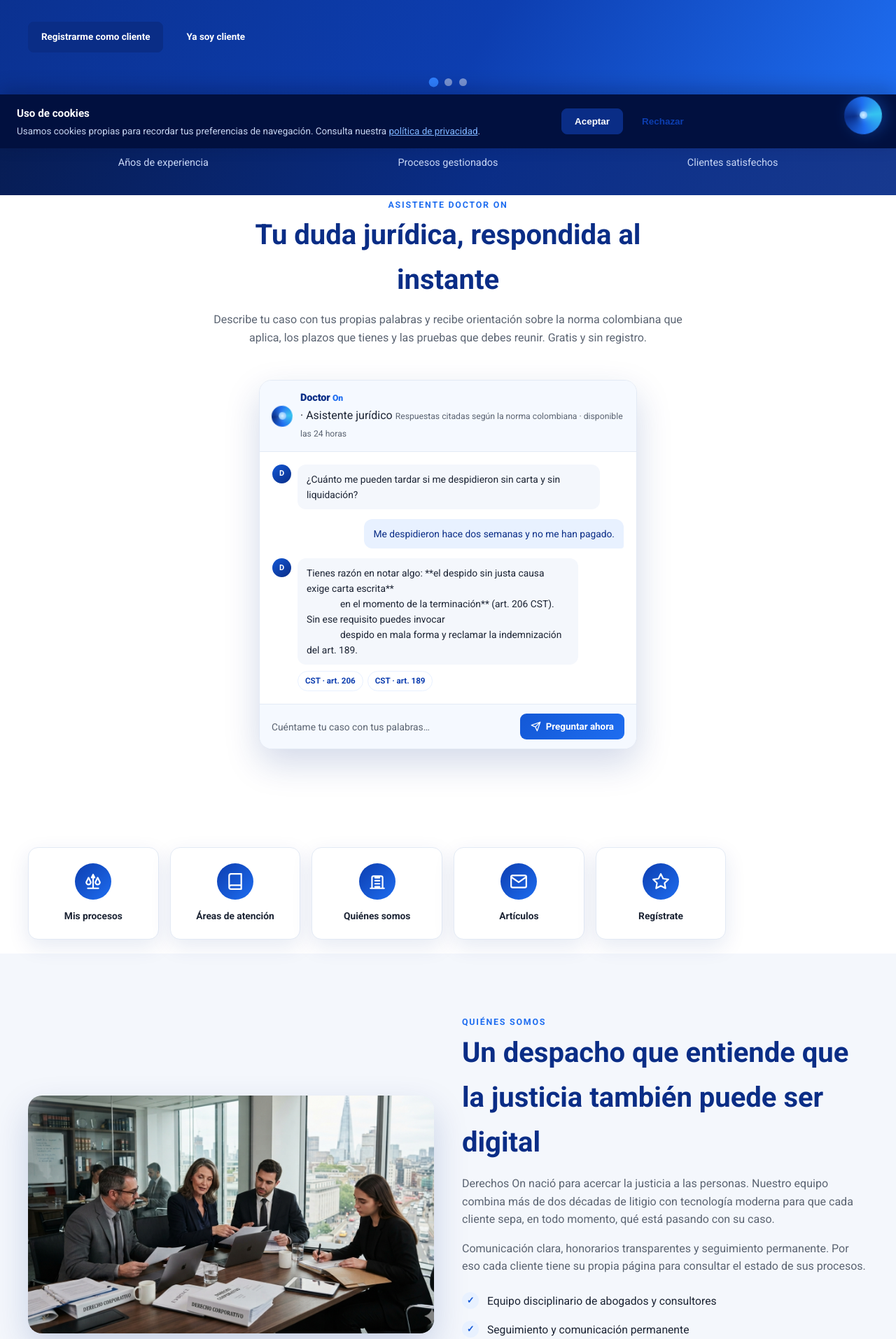
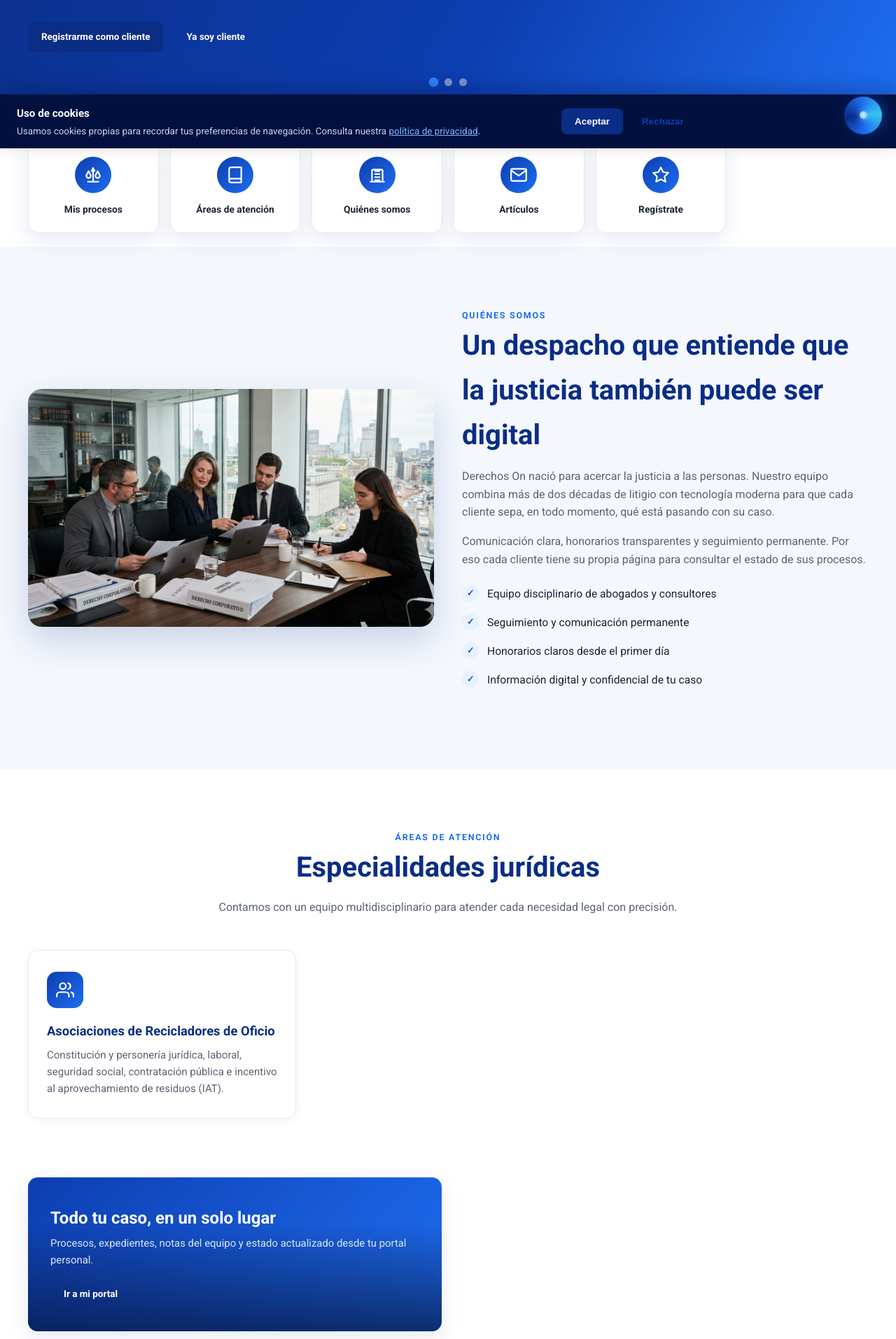
Before and after one commit to DerechosOn/administracion, a Flask app: page / in a window 1280 px wide. Shown: the part 588-2502 px from the top of the page at 70% size. Run offline with Flask 3, Linux system fonts and the light colour scheme; data comes from the database, SQL or seed files in the repository; data that the repository does not hold is empty.

Commit message:
Quita las secciones de cifras y asistente Doctor On de la portada

```diff
--- a/templates/index.html
+++ b/templates/index.html
@@ -74,80 +74,6 @@
   <div class="slider-flechas">
     <button type="button" data-anterior aria-label="Anterior">‹</button>
     <button type="button" data-siguiente aria-label="Siguiente">›</button>
-  </div>
-</section>
-
-<!-- ================= CIFRAS DEL DESPACHO ================= -->
-<section class="stats-band">
-  <div class="container">
-    <div class="stats-grid">
-      <div class="stat">
-        <b>{{ C.get('stats_anios', '15') }}+</b>
-        <span>Años de experiencia</span>
-      </div>
-      <div class="stat">
-        <b>{{ stats_procesos }}</b>
-        <span>Procesos gestionados</span>
-      </div>
-      <div class="stat">
-        <b>{{ stats_satisfaccion }}%</b>
-        <span>Clientes satisfechos</span>
-      </div>
-    </div>
-  </div>
-</section>
-
-<!-- ================= ASISTENTE JURÍDICO CON IA ================= -->
-<section class="section" id="jarvis" style="padding-top:0">
-  <div class="container">
-    <div class="section-head">
-      <span class="kicker">Asistente Doctor On</span>
-      <h2>Tu duda jurídica, respondida al instante</h2>
-      <p>Describe tu caso con tus propias palabras y recibe orientación sobre la norma colombiana que aplica,
-         los plazos que tienes y las pruebas que debes reunir. Gratis y sin registro.</p>
-    </div>
-
-    <div class="jv-hero-card">
-      <div class="jv-hero-head">
-        <span class="jv-orb-sm" aria-hidden="true"></span>
-        <div>
-          <b class="jv-texto-marca">Doctor <span class="b-on">On</span></b> · Asistente jurídico
-          <span>Respuestas citadas según la norma colombiana · disponible las 24 horas</span>
-        </div>
-      </div>
-
-      <div class="jv-hero-body">
-        <div class="jv-hero-fila">
-          <span class="jv-ava" aria-hidden="true">D</span>
-          <div class="jv-bur">¿Cuánto me pueden tardar si me despidieron sin carta y sin liquidación?</div>
-        </div>
-
-        <div class="jv-hero-fila mio">
-          <div class="jv-bur">Me despidieron hace dos semanas y no me han pagado.</div>
-        </div>
-
-        <div class="jv-hero-fila">
-          <span class="jv-ava" aria-hidden="true">D</span>
-          <div>
-            <div class="jv-bur">Tienes razón en notar algo: **el despido sin justa causa exige carta escrita**
-              en el momento de la terminación** (art. 206 CST). Sin ese requisito puedes invocar
-              despido en mala forma y reclamar la indemnización del art. 189.</div>
-            <div class="jv-hero-fuentes">
-              <span class="jv-fuente" title="Codigo Sustantivo del Trabajo (Ley 23 de 1991)">CST · art. 206</span>
-              <span class="jv-fuente" title="Codigo Sustantivo del Trabajo (Ley 23 de 1991)">CST · art. 189</span>
-            </div>
-          </div>
-        </div>
-      </div>
-
-      <div class="jv-hero-input">
-        <span>Cuéntame tu caso con tus palabras…</span>
-        <button type="button" class="jv-hero-enviar" id="jvHeroAbrir">
-          <svg viewBox="0 0 24 24" fill="none" stroke="currentColor" stroke-width="2" stroke-linecap="round" stroke-linejoin="round" aria-hidden="true"><path d="M22 2L11 13M22 2l-7 20-4-9-9-4 20-7z"/></svg>
-          Preguntar ahora
-        </button>
-      </div>
-    </div>
   </div>
 </section>
 
```
